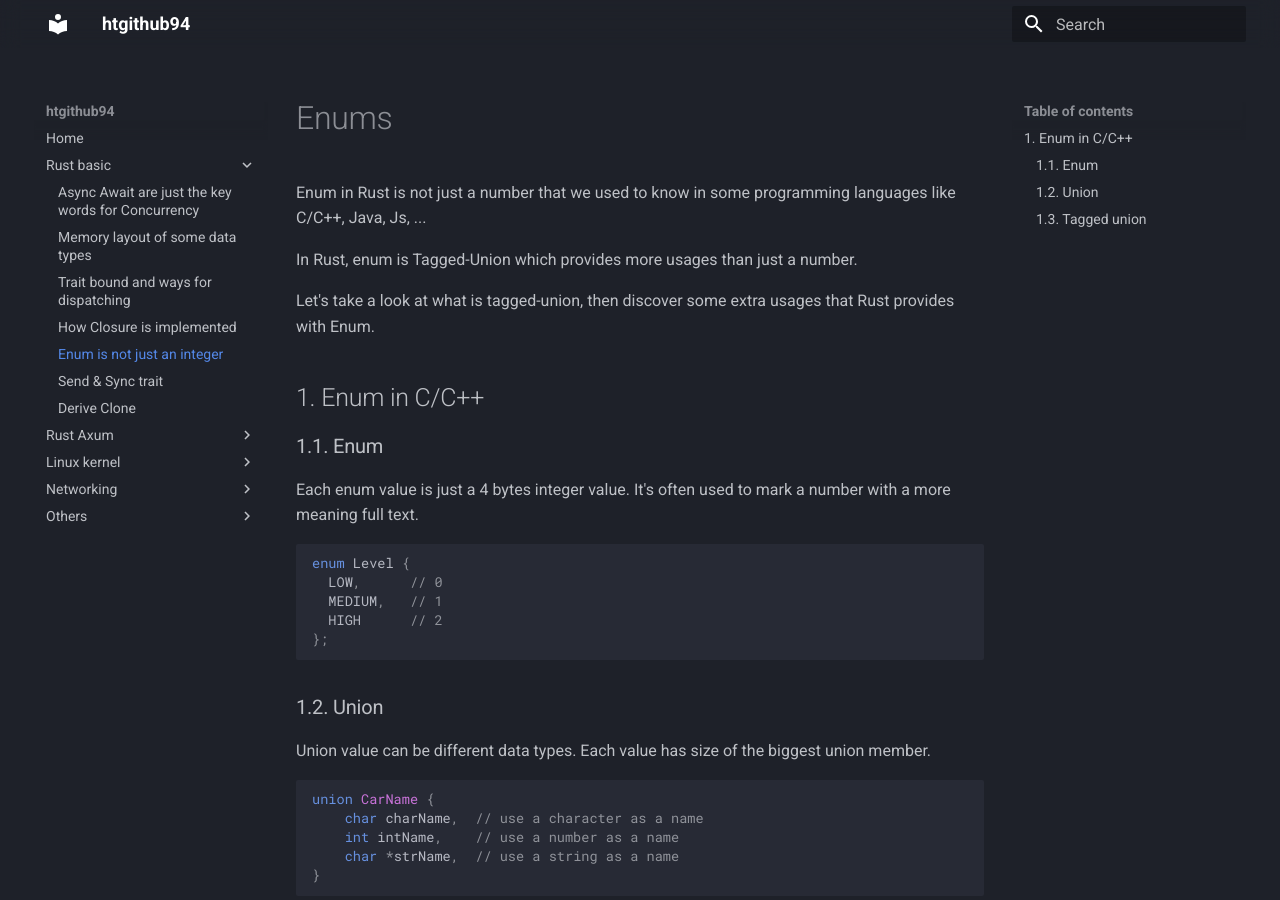
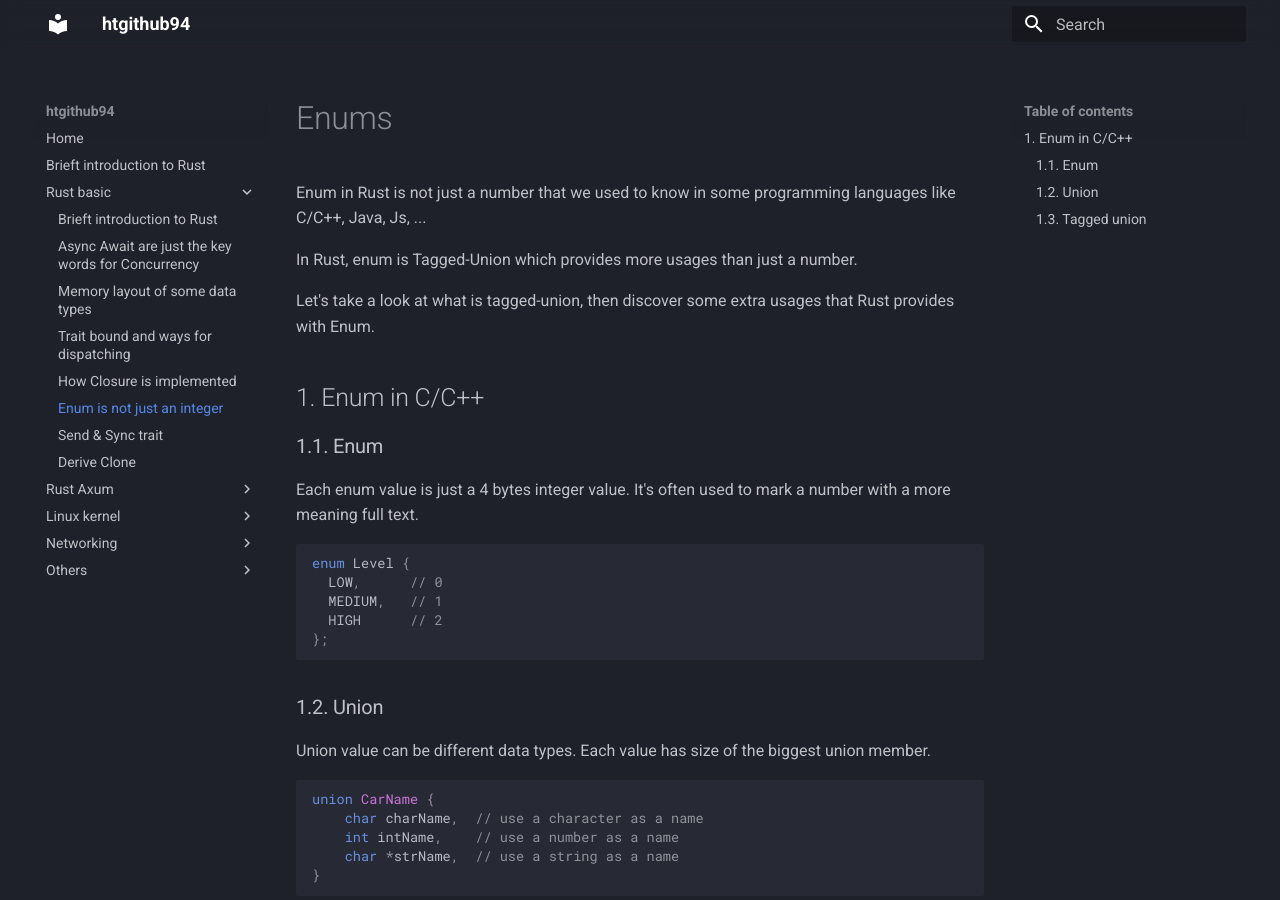
Before and after one commit to htgithub194/self-study, an MkDocs documentation site: the page built from docs/rust/enums/enums.md, in a window 1280 px wide and 900 px high. Built offline with MkDocs 1.6.1 and Material for MkDocs 9.7.7, drawn with Linux system fonts in a browser that asks for light colours.

Commit message:
add introduce to mkdocs

```diff
--- a/mkdocs.yml
+++ b/mkdocs.yml
@@ -17,7 +17,10 @@ extra:
 nav:
   - Home: mkdocs.md
 
+  - Brieft introduction to Rust: rust/introduce/introduce.html
+
   - Rust basic:
+    - Brieft introduction to Rust: rust/introduce/introduce.html
     - Async Await are just the key words for Concurrency: rust/async/async.md
     - Memory layout of some data types: rust/memory_layout/memory_layout.md
     - Trait bound and ways for dispatching: rust/trai_bound_and_dispatching/trai_bound_and_dispatching.md
```
